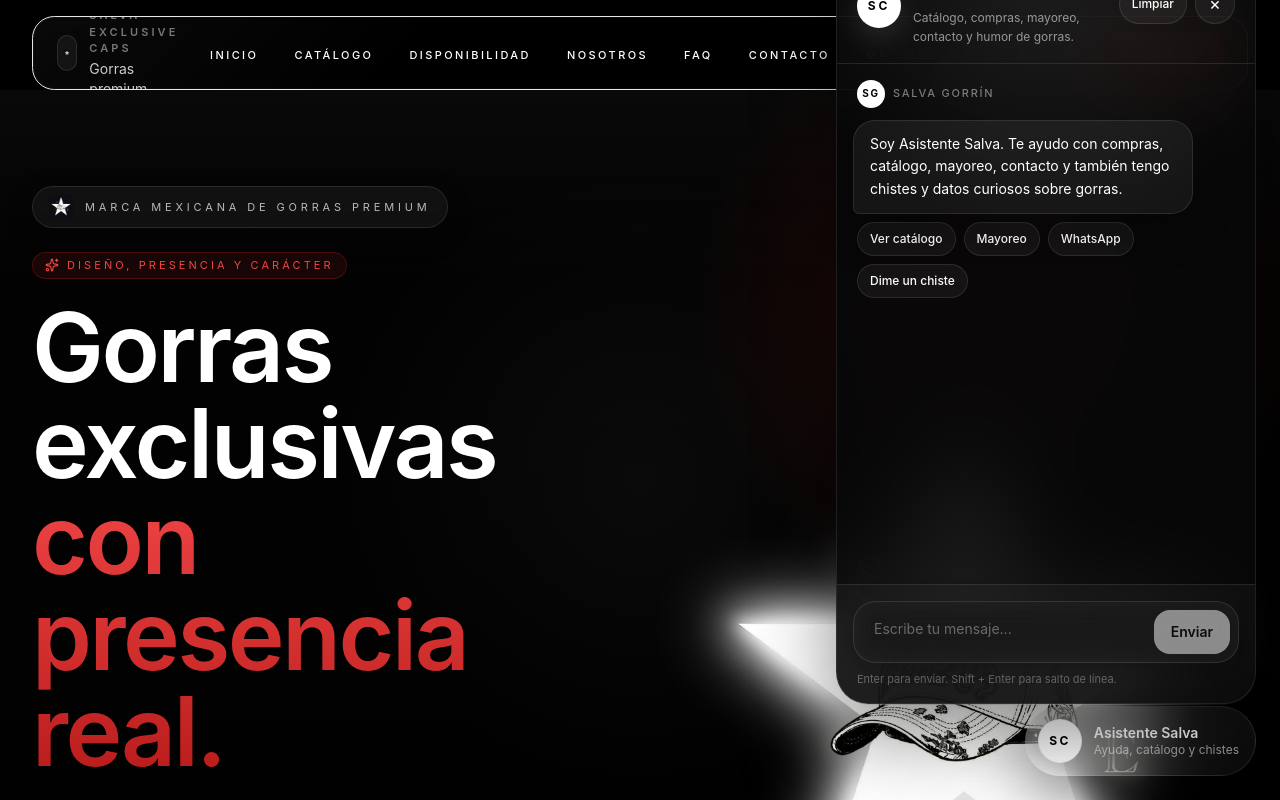
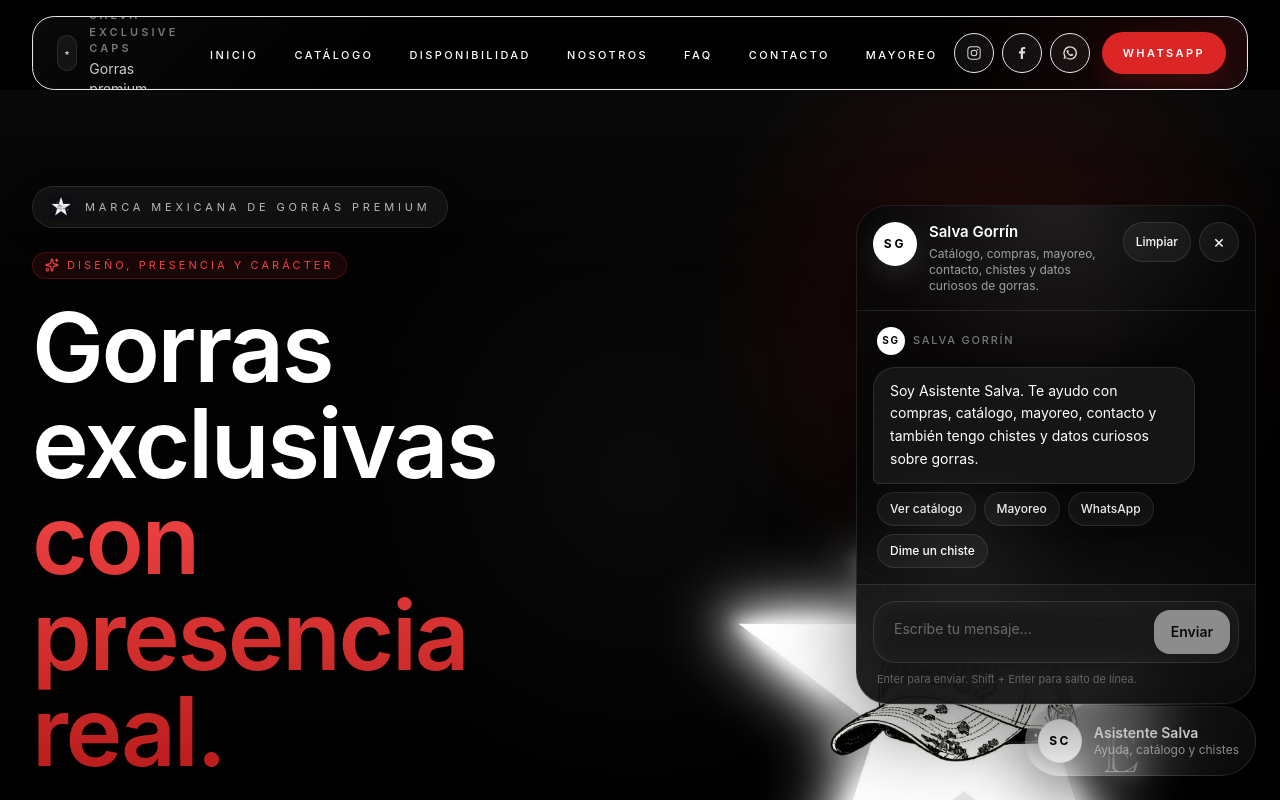
Before and after one commit to salva-ventures/salva-exclusive-caps-web, a Next.js app: page / in a window 1280 px wide. Both pictures are taken after a click on the button "Abrir". Shown: the top 800 px of the page. Built offline with nearby package versions, Linux system fonts and the light colour scheme.

Commit message:
Update chatbot UI and improve layout

```diff
--- a/src/components/chatbot/ChatbotWindow.tsx
+++ b/src/components/chatbot/ChatbotWindow.tsx
@@ -59,10 +59,10 @@ function TypingBubble() {
       <div className="flex max-w-[88%] flex-col items-start gap-2">
         <div className="mb-1 flex items-center gap-2 px-1">
           <span className="inline-flex h-7 w-7 items-center justify-center rounded-full border border-white/10 bg-white text-[10px] font-bold tracking-[0.18em] text-black">
-            SC
+            SG
           </span>
           <span className="text-[11px] font-medium uppercase tracking-[0.16em] text-white/45">
-            Asistente Salva
+            SALVA GORRÍN
           </span>
         </div>
 
@@ -130,7 +130,10 @@ export default function ChatbotWindow({
 
     try {
       window.localStorage.setItem(CHAT_STORAGE_KEY, JSON.stringify(messages));
-      window.localStorage.setItem(CHAT_MEMORY_KEY, JSON.stringify(memoryRef.current));
+      window.localStorage.setItem(
+        CHAT_MEMORY_KEY,
+        JSON.stringify(memoryRef.current)
+      );
     } catch {
     }
   }, [messages, hasLoadedFromStorage]);
@@ -251,25 +254,23 @@ export default function ChatbotWindow({
   if (!isOpen) return null;
 
   return (
-    <div className="fixed inset-x-3 bottom-24 z-[70] sm:inset-x-auto sm:right-6 sm:w-[420px]">
-      <div className="relative overflow-hidden rounded-[2rem] border border-white/10 bg-[rgba(8,8,8,0.92)] shadow-[0_30px_80px_rgba(0,0,0,0.45)] backdrop-blur-2xl">
+    <div className="fixed inset-x-3 bottom-20 top-[max(4.5rem,env(safe-area-inset-top))] z-[70] sm:bottom-24 sm:right-6 sm:left-auto sm:top-auto sm:w-[min(400px,calc(100vw-1.5rem))]">
+      <div className="relative flex h-full max-h-[calc(100dvh-6rem)] flex-col overflow-hidden rounded-[2rem] border border-white/10 bg-[rgba(8,8,8,0.92)] shadow-[0_30px_80px_rgba(0,0,0,0.45)] backdrop-blur-2xl sm:h-auto sm:max-h-[min(720px,calc(100dvh-8rem))]">
         <div className="pointer-events-none absolute inset-0 bg-[radial-gradient(circle_at_top,rgba(255,255,255,0.09),transparent_35%)]" />
 
-        <div className="relative border-b border-white/10 px-4 py-4 sm:px-5">
-          <div className="flex items-start justify-between gap-4">
-            <div className="flex min-w-0 items-start gap-3">
-              <span className="inline-flex h-11 w-11 shrink-0 items-center justify-center rounded-full border border-white/10 bg-white text-xs font-bold tracking-[0.24em] text-black shadow-[0_10px_30px_rgba(255,255,255,0.12)]">
-                SC
-              </span>
+        <div className="relative border-b border-white/10 px-3 py-3 sm:px-4 sm:py-4">
+          <div className="flex items-start gap-2 sm:gap-3">
+            <span className="inline-flex h-10 w-10 shrink-0 items-center justify-center rounded-full border border-white/10 bg-white text-[11px] font-bold tracking-[0.2em] text-black shadow-[0_10px_30px_rgba(255,255,255,0.12)] sm:h-11 sm:w-11 sm:text-xs sm:tracking-[0.24em]">
+              SG
+            </span>
 
-              <div className="min-w-0">
-                <p className="truncate text-sm font-semibold text-white">
-                  Asistente Salva
-                </p>
-                <p className="mt-1 text-xs leading-relaxed text-white/55">
-                  Catálogo, compras, mayoreo, contacto y humor de gorras.
-                </p>
-              </div>
+            <div className="min-w-0 flex-1">
+              <p className="truncate text-sm font-semibold text-white sm:text-[15px]">
+                Salva Gorrín
+              </p>
+              <p className="mt-1 text-[11px] leading-relaxed text-white/60 sm:text-xs">
+                Catálogo, compras, mayoreo, contacto, chistes y datos curiosos de gorras.
+              </p>
             </div>
 
             <div className="flex shrink-0 items-center gap-2">
@@ -277,7 +278,7 @@ export default function ChatbotWindow({
                 type="button"
                 onClick={handleClearChat}
                 aria-label="Limpiar conversación"
-                className="inline-flex h-10 items-center justify-center rounded-full border border-white/10 bg-white/[0.05] px-3 text-xs font-medium text-white transition hover:bg-white/[0.1]"
+                className="inline-flex h-9 items-center justify-center rounded-full border border-white/10 bg-white/[0.05] px-3 text-[11px] font-medium text-white transition hover:bg-white/[0.1] sm:h-10 sm:text-xs"
               >
                 Limpiar
               </button>
@@ -286,7 +287,7 @@ export default function ChatbotWindow({
                 type="button"
                 onClick={onClose}
                 aria-label="Cerrar chatbot"
-                className="inline-flex h-10 w-10 items-center justify-center rounded-full border border-white/10 bg-white/[0.05] text-lg text-white transition hover:bg-white/[0.1]"
+                className="inline-flex h-9 w-9 items-center justify-center rounded-full border border-white/10 bg-white/[0.05] text-base text-white transition hover:bg-white/[0.1] sm:h-10 sm:w-10 sm:text-lg"
               >
                 ×
               </button>
@@ -296,7 +297,7 @@ export default function ChatbotWindow({
 
         <div
           ref={messagesContainerRef}
-          className="relative flex h-[min(65vh,520px)] flex-col gap-5 overflow-y-auto px-3 py-4 sm:px-4"
+          className="relative flex min-h-0 flex-1 flex-col gap-5 overflow-y-auto px-3 py-4 sm:px-4"
           style={{ scrollbarWidth: "thin" }}
         >
           {messages.map((message) => (
```
